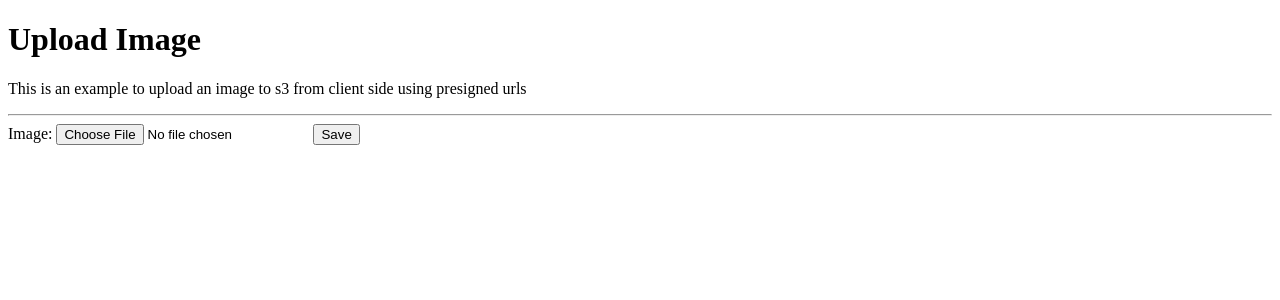
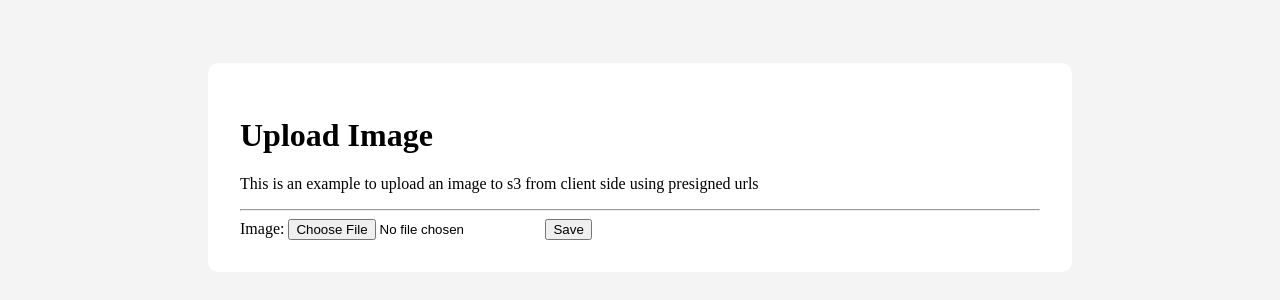
Before and after one commit to wallee94/serverless-img-upload, a Flask app: page / in a window 1280 px wide. Shown: the top 300 px of the page. Run offline with Flask 2, Linux system fonts and the light colour scheme.

Commit message:
update index css

```diff
--- a/templates/index.html
+++ b/templates/index.html
@@ -7,9 +7,29 @@
         .error {
             color: #ff2222;
         }
+
+        .card {
+            width: 85%;
+            max-width: 800px;
+            background: white;
+            padding: 2em;
+            border-radius: 10px;
+        }
+
+        body {
+            background: #f4f4f4;
+        }
+
+        .container {
+            display: flex;
+            justify-content: center;
+            margin-top: 5%;
+        }
     </style>
 </head>
 <body>
+<div class="container">
+    <div class="card">
         <h1>Upload Image</h1>
         <p>This is an example to upload an image to s3 from client side using presigned urls</p>
         <hr>
@@ -17,8 +37,10 @@
             <label for="image">Image:</label>
             <input type="file" id="image" name="file">
             <button>Save</button>
+            <div class="error" id="error"></div>
         </form>
-<div class="error" id="error"></div>
+    </div>
+</div>
 <script>
     function uploadImage(responseJSON) {
         console.log(responseJSON);
```
Lines whose indentation alone changed are shown as unchanged.
